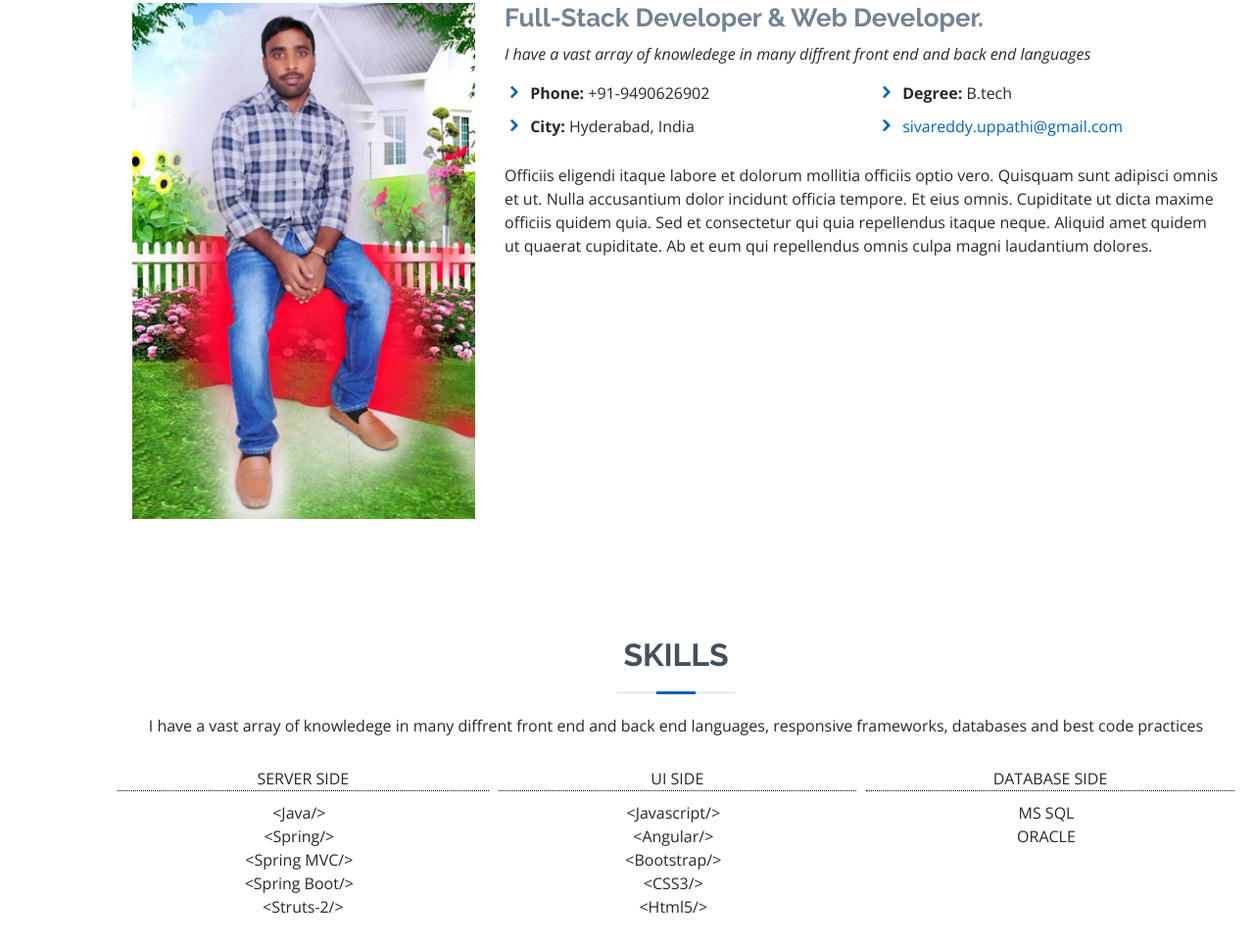
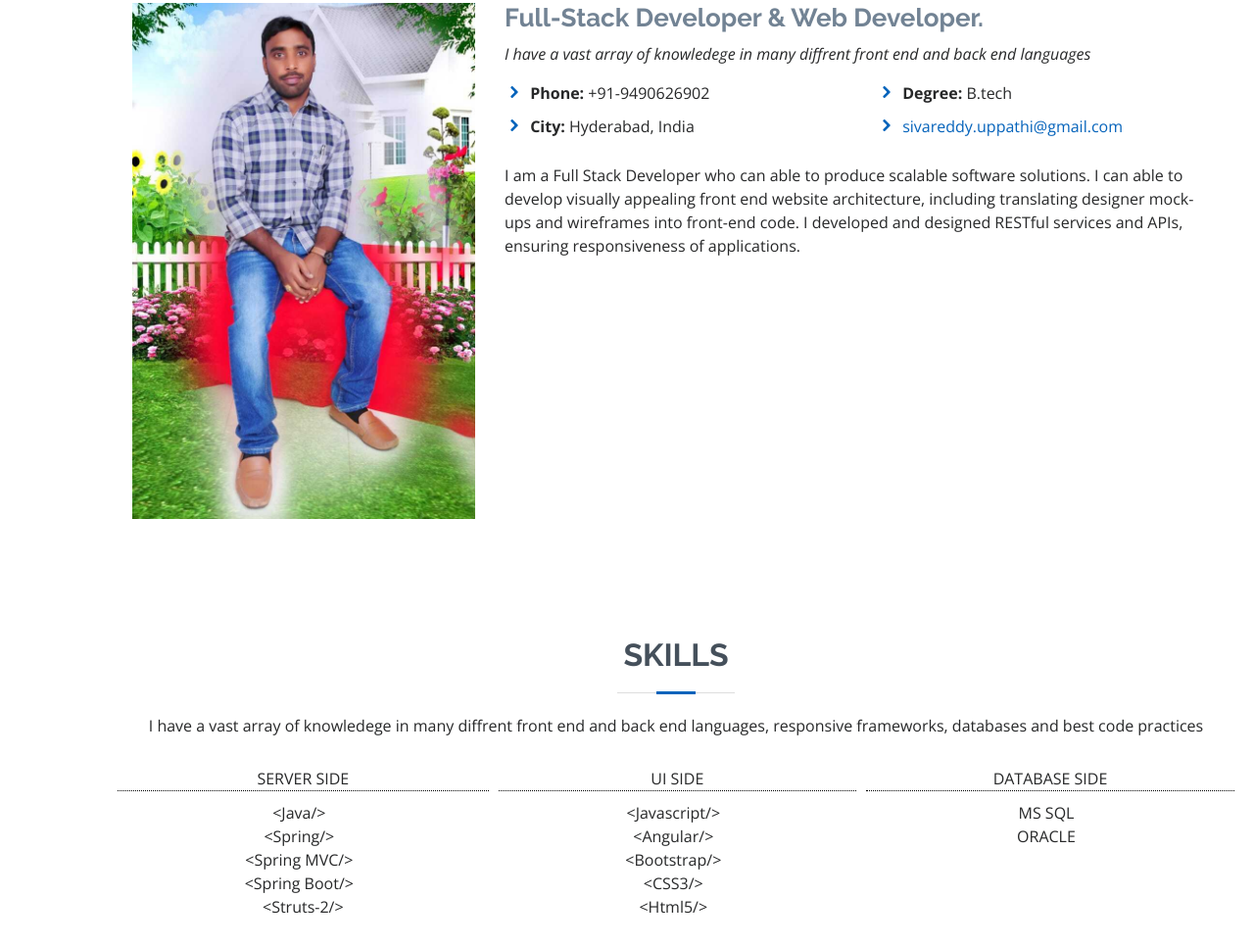
Before and after one commit to sivareddyuppathi/sivareddyuppathi.github.io, a plain HTML site: page index.html in a window 1280 px wide. Shown: the part 1013-1977 px from the top of the page at 98% size. Drawn offline with nearby package versions, Linux system fonts and the light colour scheme.

Commit message:
Update index.html
modified description

```diff
--- a/index.html
+++ b/index.html
@@ -112,9 +112,9 @@
               </div>
             </div>
             <p>
-              Officiis eligendi itaque labore et dolorum mollitia officiis optio vero. Quisquam sunt adipisci omnis et ut. Nulla accusantium dolor incidunt officia tempore. Et eius omnis.
-              Cupiditate ut dicta maxime officiis quidem quia. Sed et consectetur qui quia repellendus itaque neque. Aliquid amet quidem ut quaerat cupiditate. Ab et eum qui repellendus omnis culpa magni laudantium dolores.
-            </p>
+             I am a Full Stack Developer who can able to produce scalable software solutions.
+             I can able to develop visually appealing front end website architecture, including translating designer mock-ups and wireframes into front-end code.
+             I developed and designed RESTful services and APIs, ensuring responsiveness of applications.</p>
           </div>
         </div>
 
```
